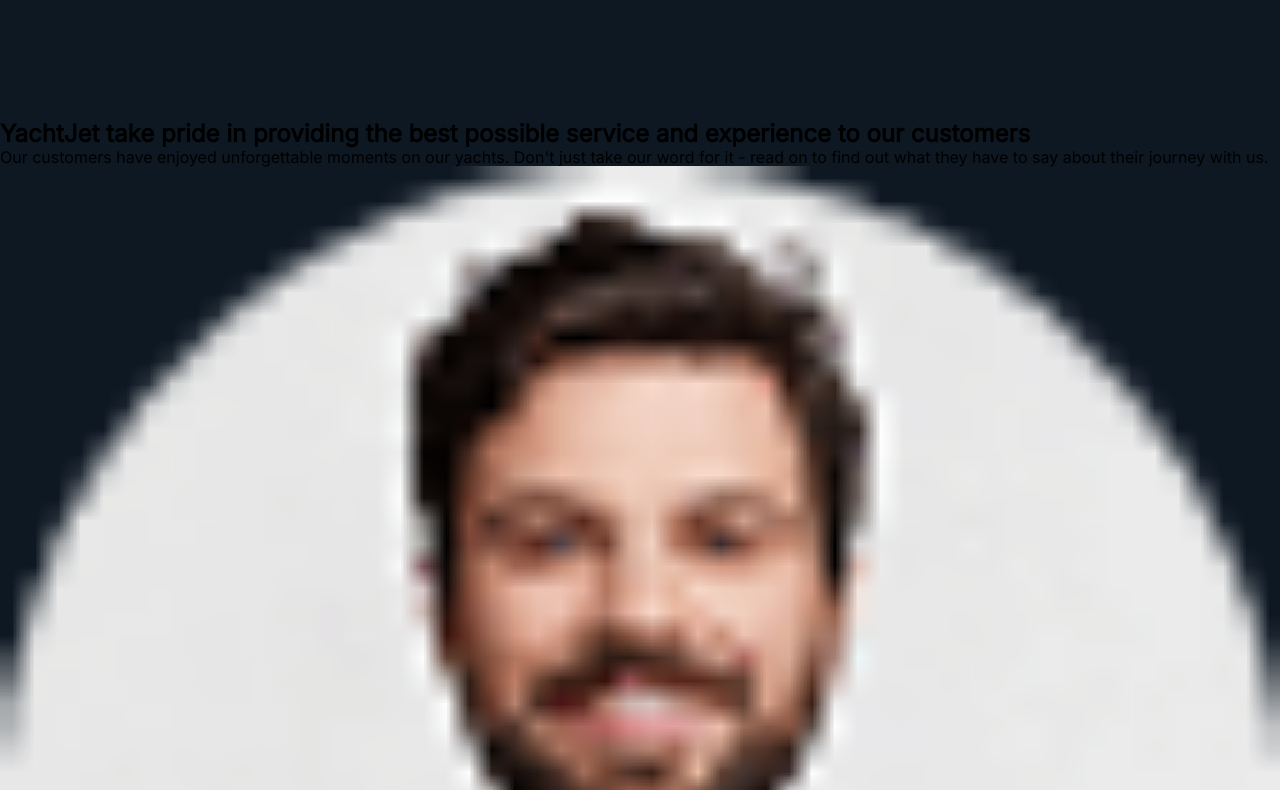
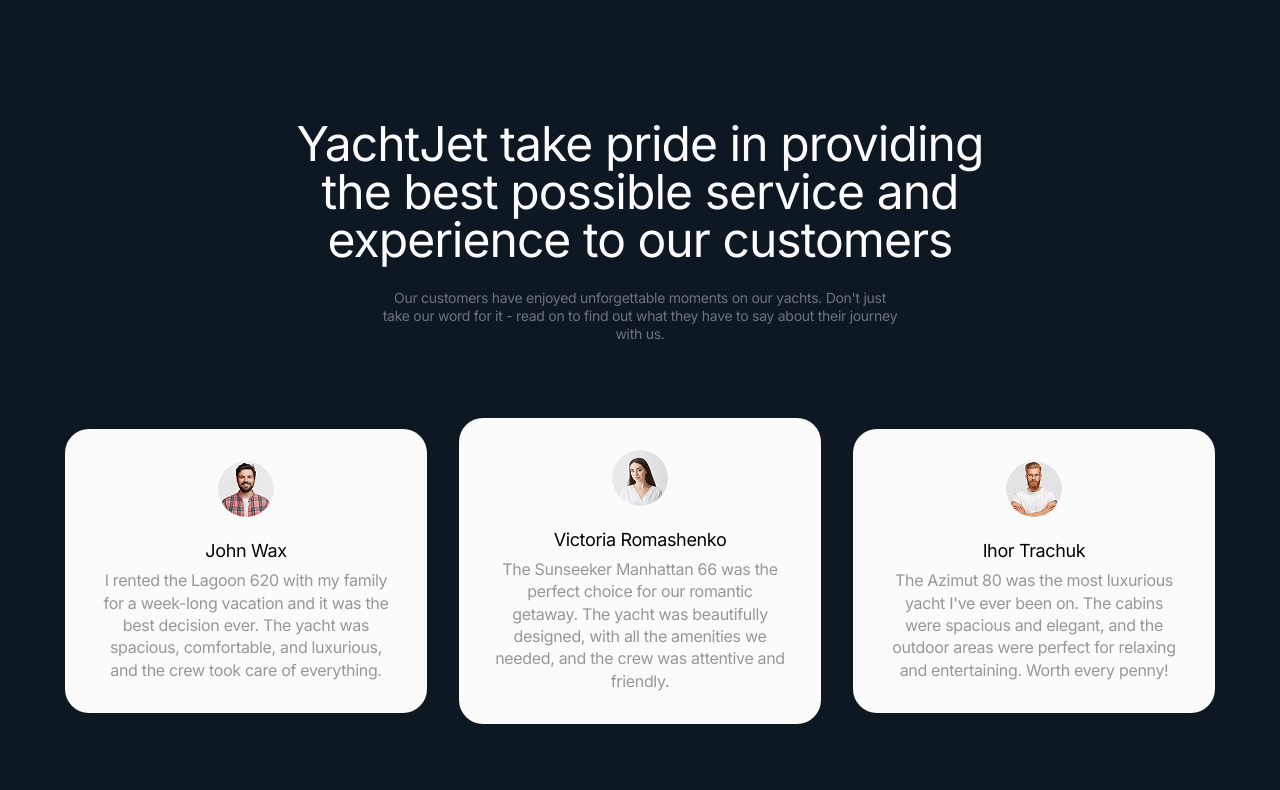
Before and after one commit to KatarginaKate/YachtJet, a plain HTML site: page index.html in a window 1280 px wide. Shown: the part 3760-4550 px from the top of the page. Drawn offline with nearby package versions, Linux system fonts and the light colour scheme.

Commit message:
team section added

```diff
--- a/css/styles.css
+++ b/css/styles.css
@@ -442,6 +442,8 @@ img {
   display: block;
 }
 
+/* Rentyacht section */
+
 .container.rentyacht-container {
   max-width: 1340px;
   display: flex;
@@ -551,37 +553,79 @@ img {
   color: #1b414b;
 }
 
-/* @media (max-width: 768px) {
-  .container.activities-container {
-    flex-direction: column;
-    gap: 32px;
+/* Team section */
+
+.team-title {
+  font-weight: 500;
+font-size: 48px;
+line-height: 1;
+letter-spacing: -0.02em;
+text-align: center;
+color: #fbfbfb;
+  margin: 0 auto;
+  max-width: 754px;
+  margin-bottom: 25px;
 }
 
-  .activities-list {
-    padding: 40px 20px;
-    row-gap: 32px;
+.team-descr {
+ font-weight: 400;
+font-size: 14px;
+line-height: 1.28571;
+letter-spacing: -0.02em;
+text-align: center;
+color: #fbfbfb;
+  opacity: 0.4;
+  margin: 0 auto;
+  max-width: 521px;
+  margin-bottom: 75px;
 }
 
-  .activities-list-item {
-    width: 100%;
-    max-width: 100%;
+.team-list {
+  display: flex;
+  flex-direction: row;
+  justify-content: center;
+  align-items: center;
+  gap: 32px;
+  list-style: none;
+  padding: 0;
+  margin: 0;
 }
 
-  .activities-list-item::after {
-    max-width: 100%;
+.team-list-item {
+  width: calc(100% - 32px*2)/3;
+  background: #fbfbfb;
+  border-radius: 24px;
+  padding: 32px 36px;
+  display: flex;
+  flex-direction: column;
+  align-items: center;
 }
 
-  .activities-list-item::before {
-    font-size: 24px;
+.team-list-item img,
+.team-list > li img {
+width: 56px;
+  height: 56px;
+  border-radius: 50%;
+  object-fit: cover;
+  margin-bottom: 24px;
 }
 
-  .activities-list-descr {
-    font-size: 16px;
+.team-name {
+  font-weight: 500;
+font-size: 18px;
+line-height: 1.1;
+letter-spacing: -0.02em;
+text-align: center;
+color: #040306;
+  margin-bottom: 8px;
 }
 
-  .activities-container img {
-    width: 100%;
-    max-width: 100%;
-    height: auto;
+.team-info {
+  font-weight: 400;
+font-size: 16px;
+line-height: 1.4;
+letter-spacing: -0.02em;
+text-align: center;
+color: rgba(4, 3, 6, 0.4);
+width: 290px;
 }
-}
--- a/index.html
+++ b/index.html
@@ -241,7 +241,7 @@
             <img src="./images/activities.png" alt="activities" width="540" />
                   </section>
 
-<!-- Rent yacht section -->
+<!-- Rentyacht section -->
 
                   <section class="section">
                     <div class="container rentyacht-container">
@@ -267,49 +267,53 @@
           </div>
       </section>
 
+<!-- Team section -->
+
       <section class="section">
-        <h2>
+        <div class="container">
+          <h2 class="team-title">
             YachtJet take pride in providing the best possible service and
             experience to our customers
           </h2>
-        <p>
+          <p class="team-descr">
             Our customers have enjoyed unforgettable moments on our yachts. Don't
             just take our word for it - read on to find out what they have to say
             about their journey with us.
           </p>
-        <ul>
-          <li>
-            <img src="./images/john.png" alt="John Wax" width="56" />
-            <h3>John Wax</h3>
-            <p>
+          <ul class="team-list">
+            <li class="team-list-item">
+              <img src="./images/john.png" alt="John Wax" width="56" height="56" />
+              <h3 class="team-name">John Wax</h3>
+              <p class="team-info">
                 I rented the Lagoon 620 with my family for a week-long vacation
                 and it was the best decision ever. The yacht was spacious,
                 comfortable, and luxurious, and the crew took care of everything.
               </p>
             </li>
-          <li>
+            <li class="team-list-item">
               <img
                 src="./images/victoria.png"
                 alt="Victoria Romachenko"
-              width="56"
+                width="56" height="56"
               />
-            <h3>Victoria Romashenko</h3>
-            <p>
+              <h3 class="team-name">Victoria Romashenko</h3>
+              <p class="team-info">
                 The Sunseeker Manhattan 66 was the perfect choice for our romantic
                 getaway. The yacht was beautifully designed, with all the
                 amenities we needed, and the crew was attentive and friendly.
               </p>
             </li>
-          <li>
-            <img src="./images/ihor.png" alt="Ihor Tkachuk" width="56" />
-            <h3>Ihor Trachuk</h3>
-            <p>
+            <li class="team-list-item">
+              <img src="./images/ihor.png" alt="Ihor Tkachuk" width="56" height="56"/>
+              <h3 class="team-name">Ihor Trachuk</h3>
+              <p class="team-info">
                 The Azimut 80 was the most luxurious yacht I've ever been on. The
                 cabins were spacious and elegant, and the outdoor areas were
                 perfect for relaxing and entertaining. Worth every penny!
               </p>
             </li>
           </ul>
+        </div>
       </section>
     </main>
     <footer>
```
Lines whose indentation alone changed are shown as unchanged.
